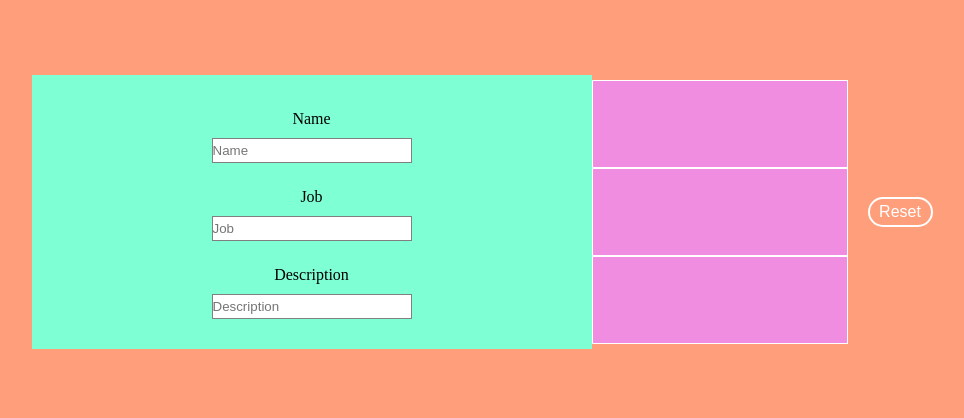
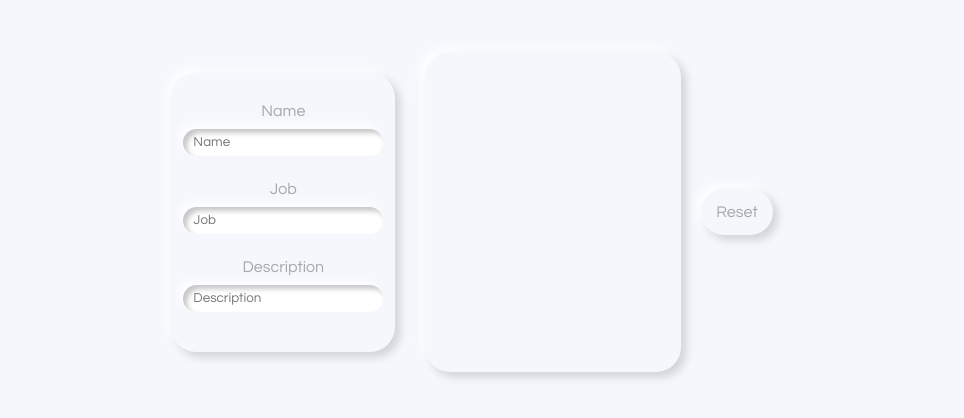
Before and after one commit to mgracesb/form-functionality, a React (Create React App) app: page / in a window 1280 px wide. Shown: the part 188-606 px from the top of the page, without its empty margins (158-1122 px from the left). Built offline with nearby package versions, Linux system fonts and the light colour scheme.

Commit message:
add styles

```diff
--- a/public/index.html
+++ b/public/index.html
@@ -3,6 +3,10 @@
   <head>
     <meta charset="utf-8" />
     <link rel="icon" href="%PUBLIC_URL%/favicon.ico" />
+    <link
+      href="https://fonts.googleapis.com/css2?family=Questrial&display=swap"
+      rel="stylesheet"
+    />
     <meta name="viewport" content="width=device-width, initial-scale=1" />
     <meta name="theme-color" content="#000000" />
     <meta
--- a/src/App.css
+++ b/src/App.css
@@ -2,6 +2,7 @@
   margin: 0;
   padding: 0;
   box-sizing: border-box;
+  font-family: Questrial;
 }
 
 .wrapper {
@@ -11,7 +12,7 @@
   display: flex;
   justify-content: center;
   align-items: center;
-  background-color: rgb(255, 158, 123);
+  background-color: #f5f7fc;
 }
 
 .App {
@@ -23,27 +24,45 @@
 }
 
 form {
-  width: 50%;
-  background-color: aquamarine;
-  padding: 20px;
+  width: 20%;
+  font-size: 1em;
+  color: #a5a7ac;
+  background-color: #f5f7fc;
+  padding: 15px;
+  padding-bottom: 30px;
+  border-radius: 25px;
+  border: 0;
+  box-shadow: 5px 5px 10px rgba(0, 0, 0, 0.15),
+    -5px -5px 10px rgba(255, 255, 255, 0.85);
   display: flex;
   flex-direction: column;
   justify-content: center;
   align-items: center;
 }
 input {
+  color: rgb(71, 185, 219);
   width: 200px;
-  height: 25px;
+  height: 27px;
   margin: 10px;
-  border: 1px solid gray;
+  padding: 10px;
+  border-radius: 20px;
+  border: none;
+  box-shadow: inset 4px 4px 5px rgba(0, 0, 0, 0.219),
+    -5px -5px 10px rgba(255, 255, 255, 0.85);
 }
 
 p {
-  padding: 10px;
+  padding: 30px;
+  margin-left: 30px;
   width: 20vw;
-  height: 11vh;
-  background-color: rgb(241, 141, 224);
-  border: 0.5px solid white;
+  height: 40vh;
+  font-size: 1em;
+  color: #a5a7ac;
+  background: #f5f7fc;
+  border-radius: 25px;
+  border: 0;
+  box-shadow: 5px 5px 10px rgba(0, 0, 0, 0.15),
+    -5px -5px 10px rgba(255, 255, 255, 0.85);
 }
 
 label {
@@ -51,14 +70,24 @@ label {
 }
 
 .resetForm {
-  background-color: rgb(255, 158, 123);
-  font-size: 16px;
-  color: white;
-  border: 2px solid white;
-  border-radius: 20px;
-  width: 65px;
-  height: 30px;
-  margin-left: 20px;
+  margin: 20px;
+  font-size: 1em;
+  color: #a5a7ac;
+  background: #f5f7fc;
+  padding: 15px;
+  border-radius: 25px;
+  border: 0;
+  box-shadow: 5px 5px 10px rgba(0, 0, 0, 0.15),
+    -5px -5px 10px rgba(255, 255, 255, 0.85);
+  transition: all 0.5s ease 0s;
+}
+.resetForm:hover {
+  color: #95979c;
+  background: #f0f2f7;
+  box-shadow: 5px 5px 5px rgba(0, 0, 0, 0.05),
+    -5px -5px 5px rgba(255, 255, 255, 0.5),
+    5px 5px 5px inset rgba(0, 0, 0, 0.05),
+    -5px -5px 5px inset rgba(255, 255, 255, 0.5);
 }
 
 .photoLoad {
--- a/src/components/Preview.js
+++ b/src/components/Preview.js
@@ -3,9 +3,13 @@ import React from "react";
 const Preview = (props) => {
   return (
     <div>
-      <p>{props.name}</p>
-      <p>{props.job}</p>
-      <p>{props.description}</p>
+      <p>
+        {props.name}
+        <br />
+        {props.job}
+        <br />
+        {props.description}
+      </p>
     </div>
   );
 };
```
